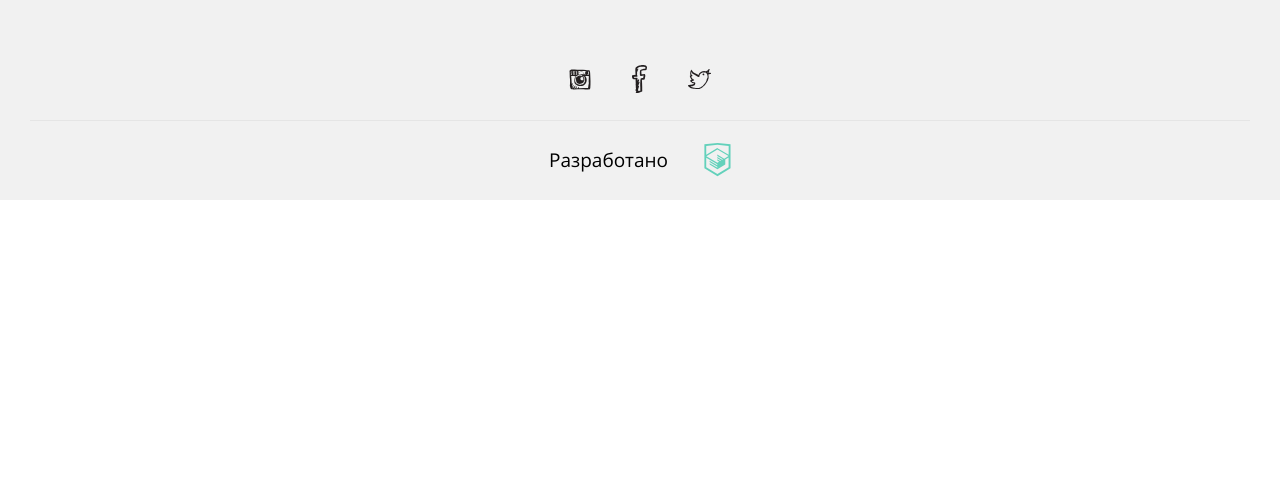
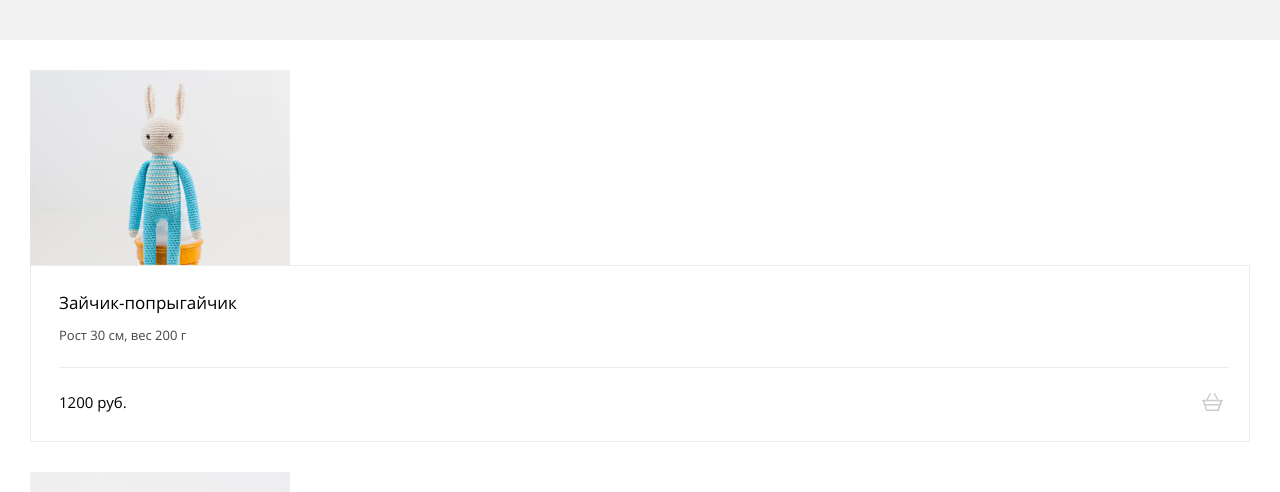
Before and after one commit to kelter-js/bears, a React (Create React App) app: page /catalog in a window 1280 px wide. Shown: the part 137-629 px from the top of the page. Built offline with nearby package versions, Linux system fonts and the light colour scheme.

Commit message:
feat: added catalog render list

```diff
--- a/src/Modules/Catalog/Catalog.tsx
+++ b/src/Modules/Catalog/Catalog.tsx
@@ -1,11 +1,13 @@
 import { CatalogTeaser } from "../../components/CatalogTeaser";
 import { Footer } from "../../components/Footer";
 import { Header } from "../../components/Header";
+import { Productions } from "../../components/Productions";
 
 export const Catalog = () => (
   <div>
     <Header />
     <CatalogTeaser />
+    <Productions />
     <Footer />
   </div>
 );
```
